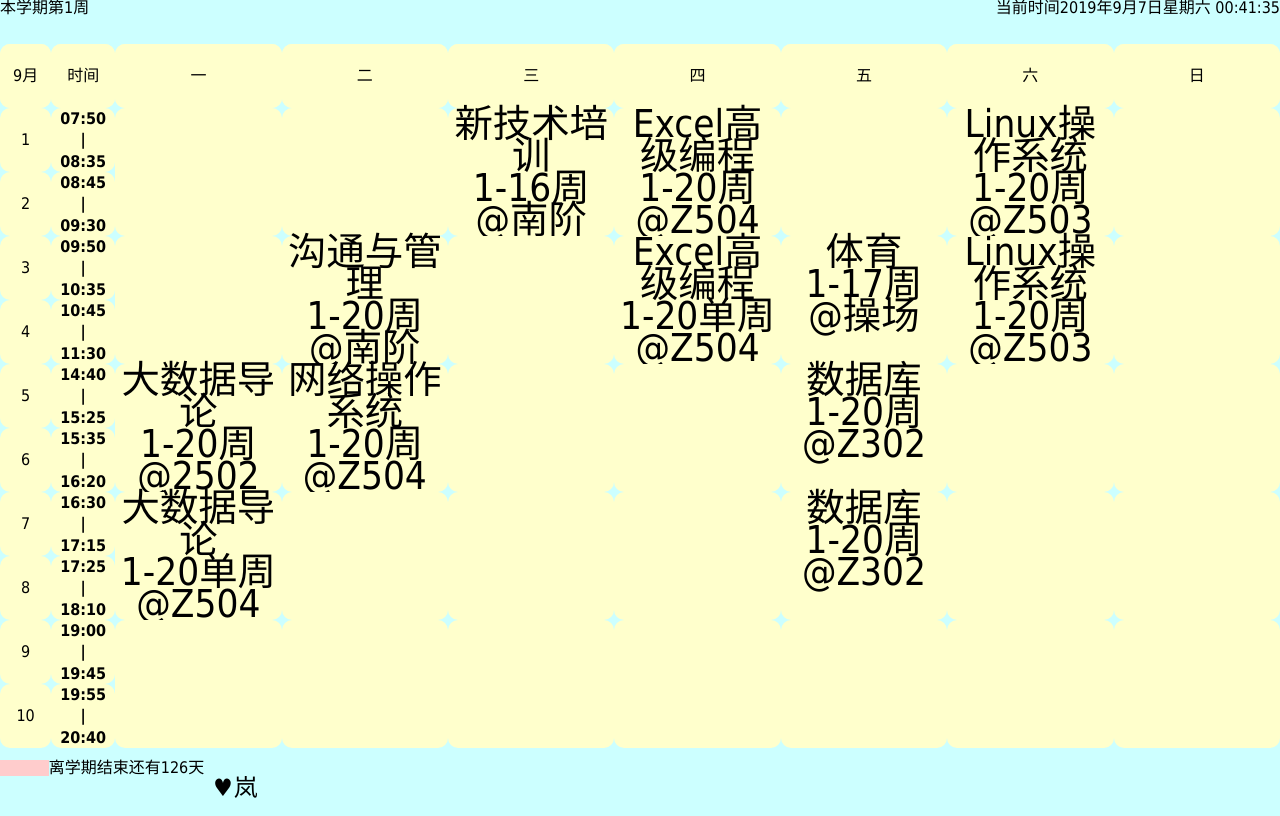
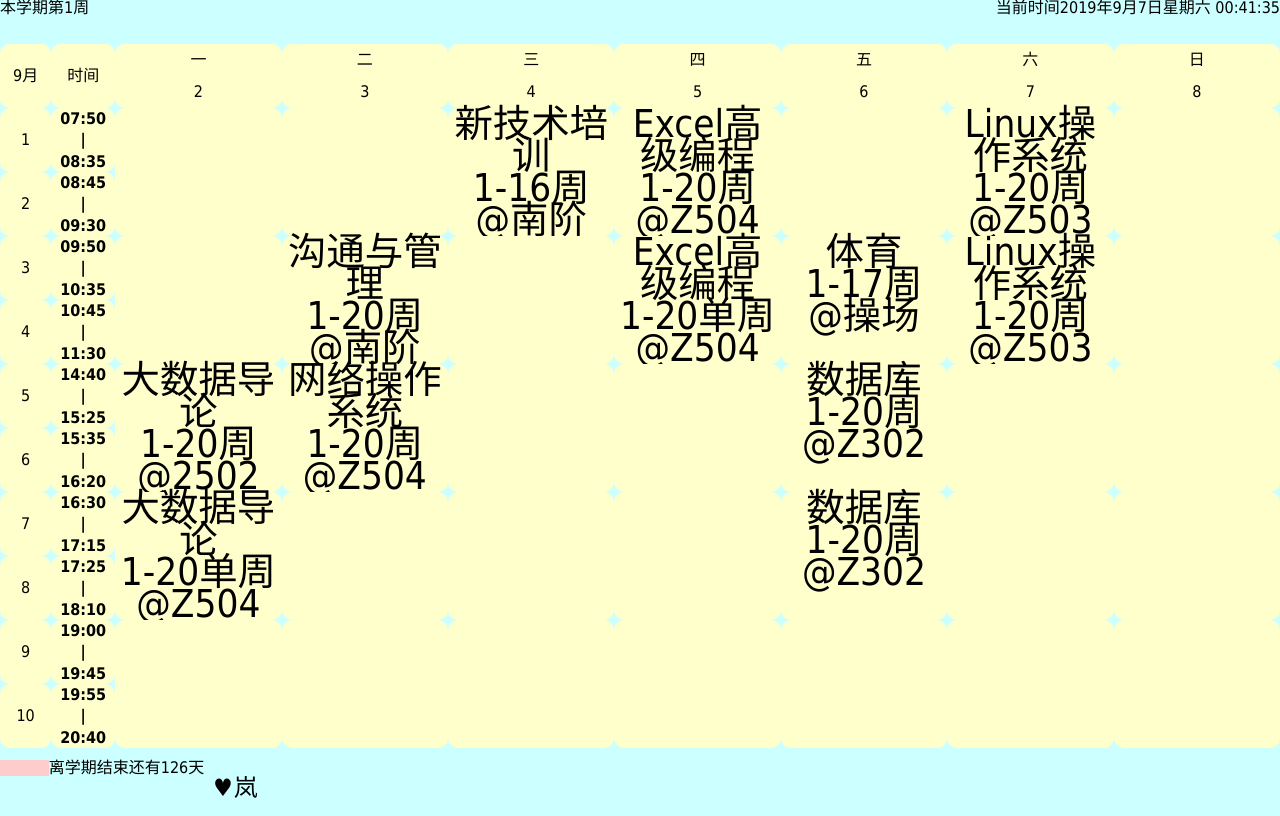
Before and after one commit to 160512/ComprehensiveWebsiteForLove, a plain HTML site: page index.html in a window 1280 px wide. Drawn offline with Linux system fonts and the light colour scheme.

Commit message:
新增课表日期显示

```diff
--- a/css/index_css.css
+++ b/css/index_css.css
@@ -118,7 +118,7 @@ li.classtime ul#time li:not(:first-child){
     font-weight: bold;
 }
 ul.weekclass li.tablehader {
-    line-height: 8vh;
+    line-height: 4vh;
 }
 li.weektime {
     width: 13vw;
--- a/index.html
+++ b/index.html
@@ -5,7 +5,7 @@
     <link rel="stylesheet" type="text/css" href="./css/index_css.css" />
     <script src="./javascript/jquery.js"></script>
     <script src="./javascript/index_javascript.js"></script>
-    <title>新的课程表</title>
+    <title>给老婆爱的课程表</title>
 </head>
 <body>
     <div class="header">
--- a/javascript/index_javascript.js
+++ b/javascript/index_javascript.js
@@ -4,7 +4,8 @@ $(document).ready(function fcPageStartLoad(){
     setClassTime();
     setFooterTimeOutMain();
     setHighlightedCourses();
-    setCurriculumMonth()
+    setCurriculumMonth();
+    setCurriculumDate();
 });
 //循环函数
 var fnCyclical = setTimeout(cyclicalFunction, 1000);//设定定时器，开始执行
@@ -190,6 +191,27 @@ function setCurriculumMonth() {
     var iNowMonth = oNowDate.getMonth() + 1;
     $('#segments .tablehader').text(iNowMonth + '月');
 }
+
+//设置课程表日期
+function setCurriculumDate() {
+    var oNowDate = new Date();
+    var iNowDate = oNowDate.getDate();
+    var iNowWeek = oNowDate.getDay();
+    if (iNowWeek == 0) {
+        iNowWeek = 7;
+    }
+    for (iNowWeek; iNowWeek != 1; iNowWeek--) {
+        iNowDate--;
+    }
+    for (iNowWeek; iNowWeek <= 7; iNowWeek++) {
+        var sWeek = getWeek(iNowWeek);
+        var sTag = '#' + sWeek + ' .tablehader p';
+        $(sTag).text(iNowDate);
+        console.log(iNowDate);
+        iNowDate++;
+    }
+}
+
 //课程数组
 function getClassStateTimeArray() {
     var aClassTime = new Array();
```
